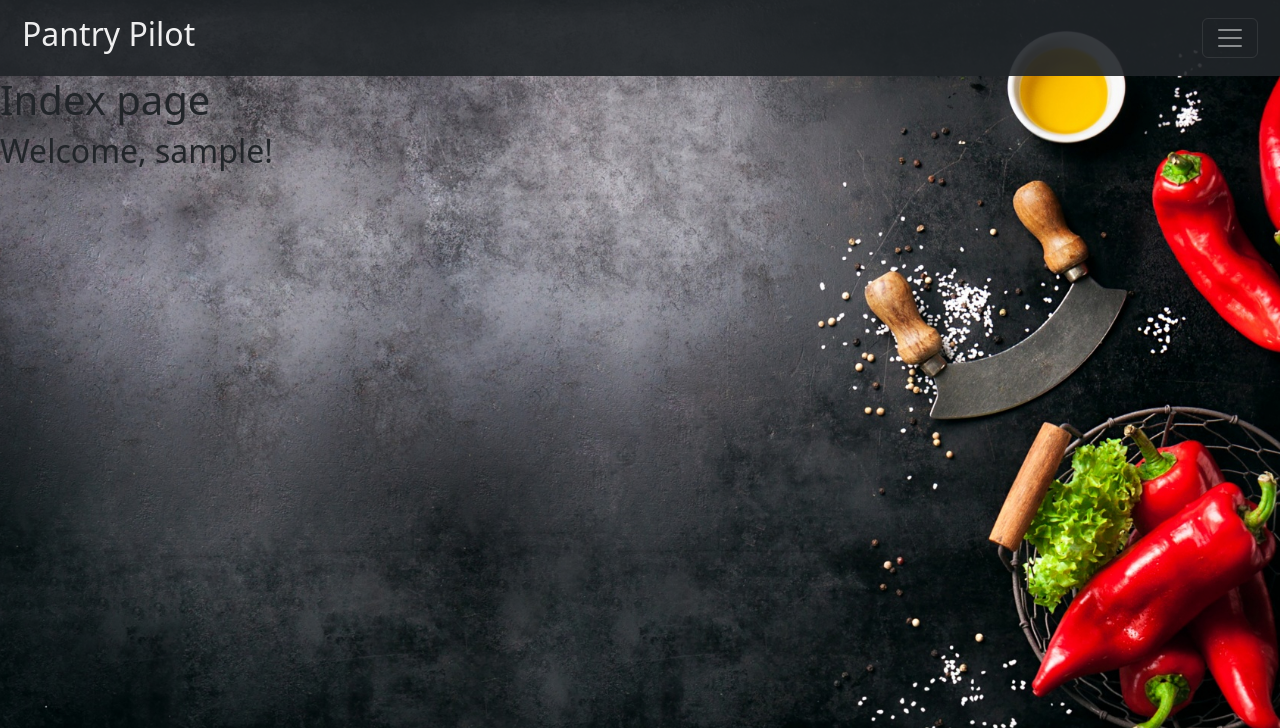
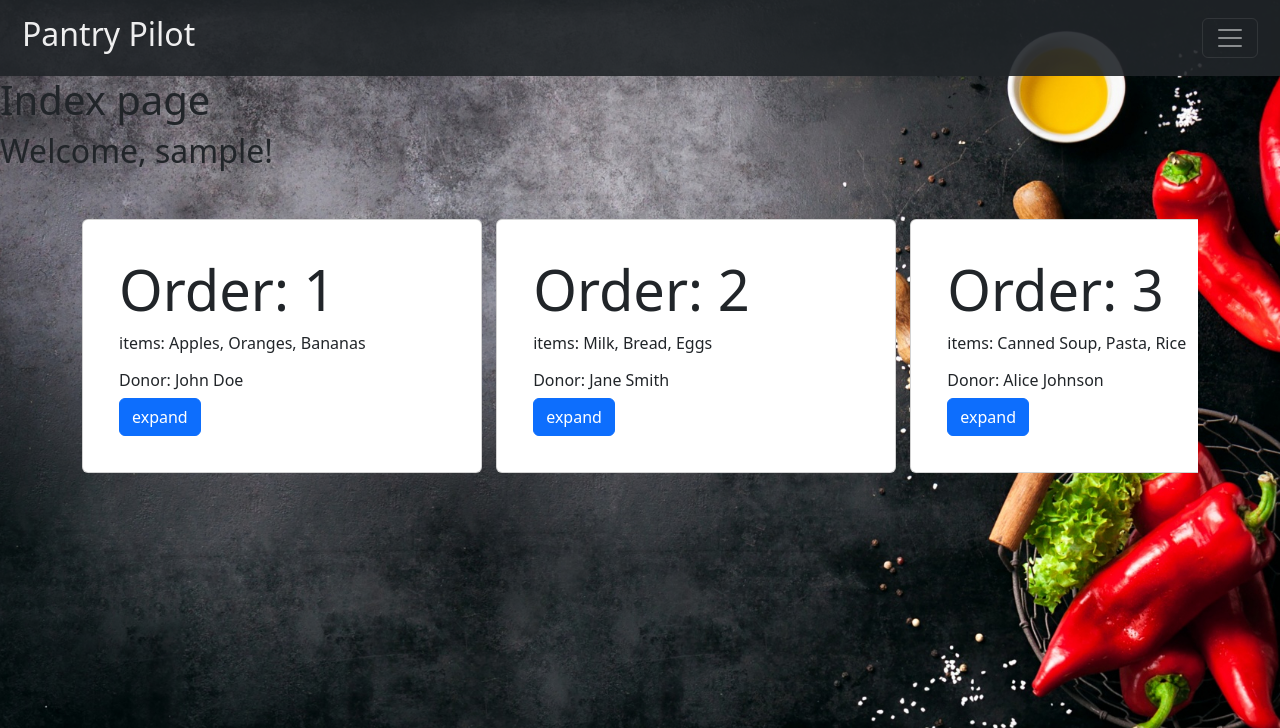
Before and after one commit to Bnguyen77/PantryPilotG12, a Flask app: page / in a window 1280 px wide. Shown: the top 728 px of the page. Run offline with Flask 3, Linux system fonts and the light colour scheme; the visitor is signed in with stand-in values (Sample User, id 1); some libraries are stand-ins or nearby versions.

Commit message:
need change for order models - request form

```diff
--- a/app.py
+++ b/app.py
@@ -1,6 +1,4 @@
 from app import app
-
-
 
 if __name__ == "__main__":
     app.run(debug=True)
--- /dev/null
+++ b/app/models/orders.csv
@@ -0,0 +1,6 @@
+id,user_id,pickup_time,items,status,donor
+1,999,,"Apples, Oranges, Bananas",available,John Doe
+2,999,,"Milk, Bread, Eggs",available,Jane Smith
+3,999,,"Canned Soup, Pasta, Rice",available,Alice Johnson
+4,999,,"Chicken, Beef, Pork",available,Bob Williams
+5,999,,"Juice, Chips, Cookies",available,Sarah Brown
--- a/app/models/user.py
+++ b/app/models/user.py
@@ -11,3 +11,6 @@ class User(db.Model):
 
     def check_password(self, password):
         return password == self.password
+
+
+# setting api call for user
--- a/app/templates/index.html
+++ b/app/templates/index.html
@@ -7,6 +7,9 @@
     <!-- User is in session -->
     <h2>Welcome, {{ session['user_name'] }}!</h2>
     <!-- Add other content or actions for authenticated users -->
+    {% include "partials/_orders.html" %}
+
+
 {% else %}
     <!-- User is not in session -->
     <p>Please log in to access this content.</p>
--- /dev/null
+++ b/app/templates/partials/_orders.html
@@ -0,0 +1,36 @@
+<!-- List of avail orders -->
+<style>
+	/* Custom CSS for horizontal scroll */
+	.scrollable-cards {
+		overflow-x: auto;
+		white-space: nowrap;
+		padding-bottom: 15px; /* to ensure the last card is not partially hidden */
+	}
+
+	/* Optional: Adjust card width */
+	.card {
+		width: 400px; /* Adjust as needed */
+		padding: 20px;
+		display: inline-block;
+		margin-right: 10px; /* Adjust spacing between cards */
+	}
+</style>
+
+<div class="container mt-5">
+	<div class="scrollable-cards">
+		{% for order in available_orders %}
+
+		<div class="card">
+			<div class="card-body">
+				<h5 class="card-title display-4">Order: {{ order.id }}</h5>
+				<p class="card-text">items: {{ order.items }}</p>
+				<h6 class="card-title">Donor: {{ order.donor }}</h6>
+				<a href="#" class="btn btn-primary">expand</a>
+			</div>
+		</div>
+
+		{% endfor %}
+
+		<!-- Add more cards as needed -->
+	</div>
+</div>
--- a/app/templates/partials/_toast.html
+++ b/app/templates/partials/_toast.html
@@ -1,4 +1,3 @@
-
 <style>
 	#hideMe {
 		-moz-animation: cssAnimation 0s ease-in 5s forwards;
@@ -14,30 +13,45 @@
 
 	@keyframes cssAnimation {
 		to {
-        width:0;
-        height:0;
-        overflow:hidden;
+			margin: 0;
+			padding: 0;
+			width: 0;
+			height: 0;
+			overflow: hidden;
 		}
 	}
 	@-webkit-keyframes cssAnimation {
 		to {
-        width:0;
-        height:0;
-        visibility:hidden;
+			margin: 0;
+			padding: 0;
+			width: 0;
+			height: 0;
+			visibility: hidden;
 		}
 	}
 </style>
 
 <!--I think this is not working properly because the flashed messages never leave fully-->
 
-{% with messages = get_flashed_messages() %}
-    {% if messages %}
-        {% for msg in messages %}
-        <div class="alert alert-warning alert-dismissible fade show" id="hideMe" data-bs-dismiss="alert"
-        style="position: absolute; bottom: 0; right: 0; width: 300px; float:right ;box-shadow: 25px -20px 38px -14px rgba(130,125,130,1);"
-        role="alert">
+{% with messages = get_flashed_messages(with_categories = True) %} {% if
+messages %} {% for category, msg in messages %}
+<div
+	class="alert {% if category == 'info' %} alert-info {% elif category == 'success' %} alert-success {% elif category == 'error' %} alert-danger {% else %} alert-warning {% endif %} alert-success alert-dismissible fade show"
+	id="hideMe"
+	data-bs-dismiss="alert"
+	style="
+		position: absolute;
+		text-align: center;
+		bottom: 0;
+		right: 0;
+		padding: 10px;
+		width: 400px;
+		float: right;
+		box-shadow: 25px -20px 38px -14px rgba(130, 125, 130, 0.8);
+	"
+	role="alert"
+>
 	<strong>{{ msg }}</strong>
 </div>
-        {% endfor %}
-    {% endif %}
-{% endwith %}
+
+{% endfor %} {% endif %} {% endwith %}
--- a/app/views/views.py
+++ b/app/views/views.py
@@ -1,15 +1,22 @@
 from flask import render_template, Blueprint, request, redirect, url_for, session, flash
 from werkzeug.security import generate_password_hash, check_password_hash
 from ..models.user import User, db
+from ..models.order import Order
 from .forms import LoginForm, RegisterForm
 
 
 views = Blueprint("views", __name__)
 
 # route for index
+
+
 @views.route("/", methods=["GET"])
 def index():
-    return render_template("index.html")
+    if 'user_id' in session:
+        available_orders = Order.query.all()
+        return render_template("index.html", available_orders=available_orders)
+    else:
+        return render_template("index.html")
 
 
 @views.route("/user_route", methods=["GET"])
@@ -22,18 +29,31 @@ def user_route():
 
 @views.route("/user", methods=["GET"])
 def user():
-    return render_template("user.html")
+    if 'user_id' in session:
+        # Retrieve user_id from session
+        user_id = session.get('user_id')
+        # Query the database to get the user information
+        user = User.query.get(user_id)
+        # Pass user information to the template
+        return render_template("user.html", user=user)
+    else:
+        flash("login to access this page", "warning")
+        return redirect(url_for("views.index"))
 
 
 @views.route("/register", methods=["GET", "POST"])
 def register():
+    if 'user_id' in session:
+        flash("user in session", "warning")
+        return redirect(url_for("views.index"))
     form = RegisterForm(request.form)
     if request.method == "POST" and form.validate():
-        existing_username = User.query.filter_by(user_name=form.user_name.data).first()
+        existing_username = User.query.filter_by(
+            user_name=form.user_name.data).first()
         existing_email = User.query.filter_by(email=form.email.data).first()
         if existing_email or existing_username:
             flash("Email or Username has been used", "info")
-            return render_template("register.html", form = form)
+            return render_template("register.html", form=form)
 
         else:
 
@@ -43,22 +63,25 @@ def register():
             db.session.add(new_user)
             db.session.commit()
 
-            flash(f"Registration successful...please log in!: {new_user}","info")
+            flash(
+                f"Registration successful...please log in!: {new_user}", "success")
             return redirect(url_for('views.login'))
     else:
-        return render_template("register.html", form = form)
-
+        return render_template("register.html", form=form)
 
 
 @views.route("/login", methods=["GET", "POST"])
 def login():
-    form = LoginForm(request.form) #retrive form info from login page
-    #if the user press login and the form is filled correcly
+    if 'user_id' in session:
+        return redirect(url_for("views.index"))
+    form = LoginForm(request.form)  # retrive form info from login page
+    # if the user press login and the form is filled correcly
     if request.method == "POST" and form.validate():
-        #check if the user existed in database by user_name
-        existing_username = User.query.filter_by(user_name=form.user_name.data).first()
-        #if user DOES exist AND password is correct
-        if existing_username and existing_username.check_password( form.password.data):
+        # check if the user existed in database by user_name
+        existing_username = User.query.filter_by(
+            user_name=form.user_name.data).first()
+        # if user DOES exist AND password is correct
+        if existing_username and existing_username.check_password(form.password.data):
 
             # Store user information in the session (customize as needed)
             session['user_id'] = existing_username.id
@@ -69,7 +92,7 @@ def login():
         else:
             flash('Invalid username or password. Please try again.', 'error')
 
-    return render_template ("login.html", form = form)
+    return render_template("login.html", form=form)
 
 
 @views.route("/logout")
@@ -81,10 +104,12 @@ def logout():
         flash(f"You have been logged out, {user}", "info")
         return redirect(url_for("views.index"))
 
+
 @views.route("/campuses", methods=["GET"])
 def campuses():
     return render_template("campuses.html")
 
+
 @views.route("/faqs", methods=["GET"])
 def faqs():
     return render_template("faqs.html")
```
Also changed, not shown: app/controllers/user_controller.py (deleted, +0 -27 lines), app/models/__init__.py (+29 -2 lines), app/models/order.py (added, +15 -0 lines), app/templates/user.html (+6 -13 lines), app/static/css/style.css (line endings or trailing spaces). Lines whose indentation alone changed are shown as unchanged.
